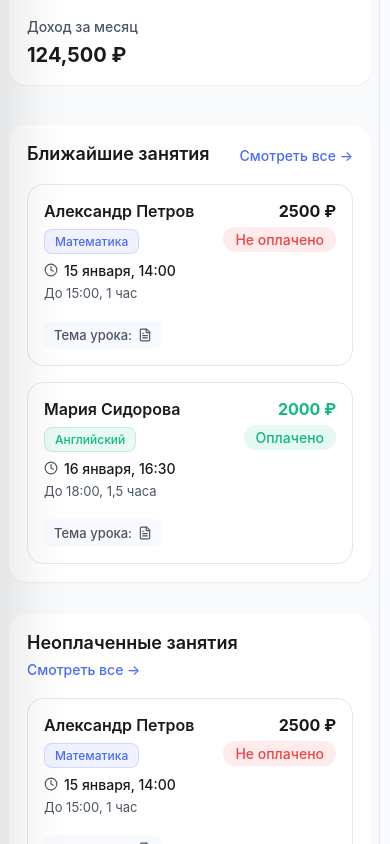
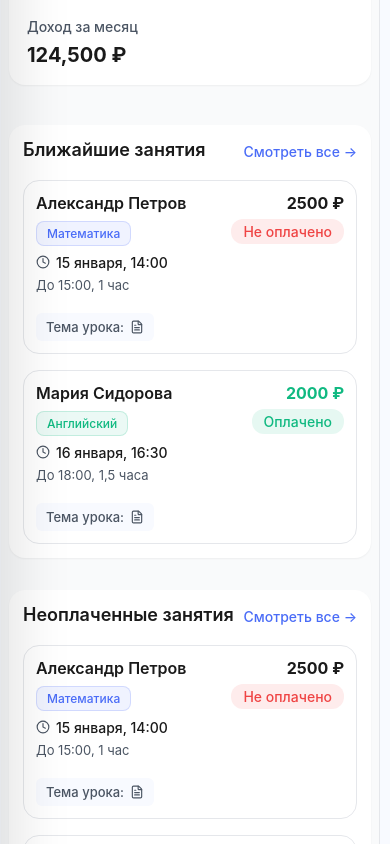
Before and after one commit to SaidSafarov09/Tuterra, a Next.js app: page / in a window 390 px wide. Shown: the part 4360-5204 px from the top of the page. Built offline with nearby package versions, Linux system fonts and the light colour scheme; what date-holidays would draw is missing.

Commit message:
отступы

```diff
--- a/components/plans/PlanProgressBar.module.scss
+++ b/components/plans/PlanProgressBar.module.scss
@@ -8,6 +8,10 @@
     align-items: center;
     width: 100%;
     box-shadow: var(--shadow-sm);
+
+    @media (max-width: 768px) {
+        padding: 14px;
+    }
 }
 
 .bar {
--- a/components/ui/LessonCard.module.scss
+++ b/components/ui/LessonCard.module.scss
@@ -7,6 +7,10 @@
     transition: all 0.2s ease;
     text-decoration: none;
 
+    @media (max-width: 768px) {
+        padding: 14px;
+    }
+
     &:hover {
         transform: translateY(-2px);
         box-shadow: var(--shadow-md);
@@ -14,6 +18,10 @@
 
     &.compact {
         padding: 16px;
+
+        @media (max-width: 768px) {
+            padding: 12px;
+        }
     }
 
     &.canceled {
@@ -235,4 +243,8 @@
     justify-content: flex-end;
     position: relative;
     overflow: visible;
+
+    @media (max-width: 768px) {
+        padding: 12px;
+    }
 }
--- a/components/ui/Section.module.scss
+++ b/components/ui/Section.module.scss
@@ -5,7 +5,7 @@
     box-shadow: var(--shadow-sm);
 
     @media (max-width: 768px) {
-        padding: 18px;
+        padding: 14px;
     }
 }
 
```
